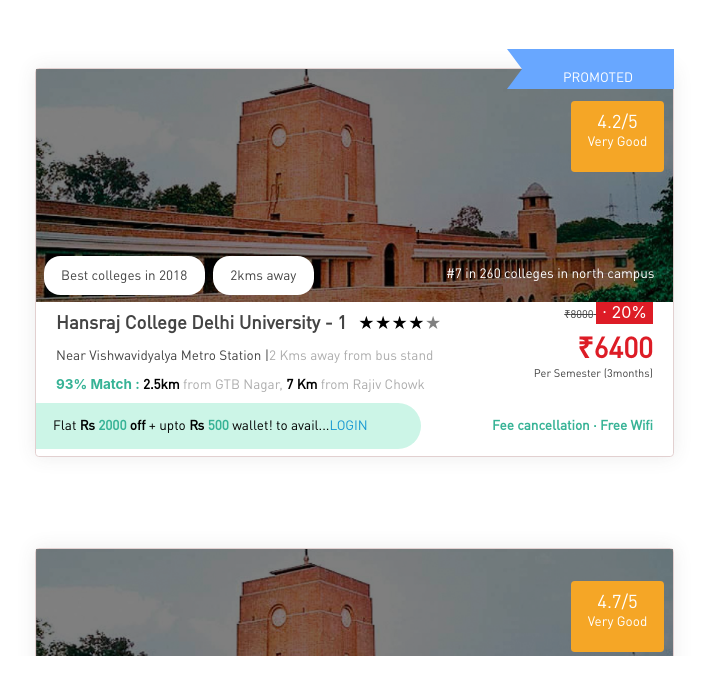
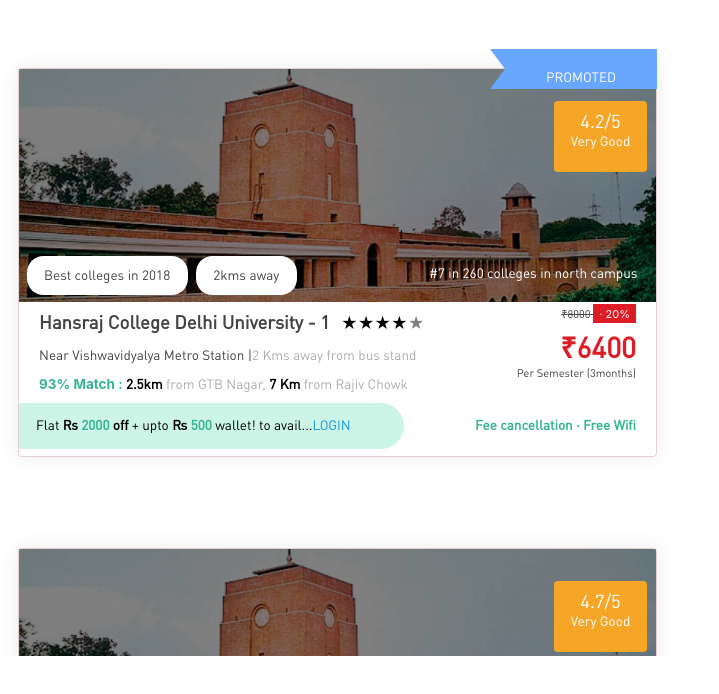
Before and after one commit to AnubhavJohri/college-listing-app, a React (Create React App) app: page /home in a window 1280 px wide. Shown: the top 694 px of the page, without its empty margins (0-719 px from the left). Built offline with nearby package versions, Linux system fonts and the light colour scheme.

Commit message:
minor css changes

```diff
--- a/src/Components/Common/CSS/CollegeCard.css
+++ b/src/Components/Common/CSS/CollegeCard.css
@@ -2,7 +2,7 @@
     width: 47.2%;
     height: 377px;
     min-width: 637px;
-    margin: 68px 0px 23px 35px;
+    margin: 68px 16px 23px 18px;
     padding: 0 0 10px;
     border-radius: 3.8px;
     box-shadow: 0 0 19px 0 rgba(68, 68, 68, 0.1);
@@ -107,6 +107,7 @@
     padding: 3px 6px 2px;
     background-color: #dd1c26;
     color:white;
+    font-size:11px;
   }
 
   /* Headings */
--- a/src/Components/Common/CollegeCard.js
+++ b/src/Components/Common/CollegeCard.js
@@ -1,28 +1,8 @@
-import { useEffect, useState, memo} from 'react';
+import { memo} from 'react';
 import "./CSS/CollegeCard.css";
 import college01 from "../../Assets/college_01.jpg";
 import { getStringJSX } from "./Utils/Utils";
-
-function StarRating({rate}){
-    const [ displayRating, setDisplayRating] = useState([]);
-
-    useEffect(()=>{
-        const intRate = parseInt(rate);
-        let finalRating = 0;
-        if((rate-intRate)>0.5){ finalRating = intRate+1 ;}
-        else {finalRating = intRate;}
-        let arr = [];
-        for( let i = 1 ; i <= 5 ; i++){
-            let customColor = 'black';
-            if(i>finalRating){ customColor = 'gray'; }
-            arr.push(<span key={i} style={{color:customColor}}>&#9733;</span>);
-        }
-        setDisplayRating(arr);
-
-    },[])
-
-    return <>{(displayRating&&displayRating.length>0)?displayRating:<span>Ratings Not Available</span>}</>;
-}
+import StarRating from "./StarRating";
 
 /*CARD COMPONENT */
 const CollegeCard =  memo(({
--- /dev/null
+++ b/src/Components/Common/StarRating.js
@@ -0,0 +1,24 @@
+import { useState, useEffect } from 'react';
+
+function StarRating({rate}){
+    const [ displayRating, setDisplayRating] = useState([]);
+
+    useEffect(()=>{
+        const intRate = parseInt(rate);
+        let finalRating = 0;
+        if((rate-intRate)>0.5){ finalRating = intRate+1 ;}
+        else {finalRating = intRate;}
+        let arr = [];
+        for( let i = 1 ; i <= 5 ; i++){
+            let customColor = 'black';
+            if(i>finalRating){ customColor = 'gray'; }
+            arr.push(<span key={i} style={{color:customColor}}>&#9733;</span>);
+        }
+        setDisplayRating(arr);
+
+    },[])
+
+    return <>{(displayRating&&displayRating.length>0)?displayRating:<span>Ratings Not Available</span>}</>;
+}
+
+export default StarRating;
```
